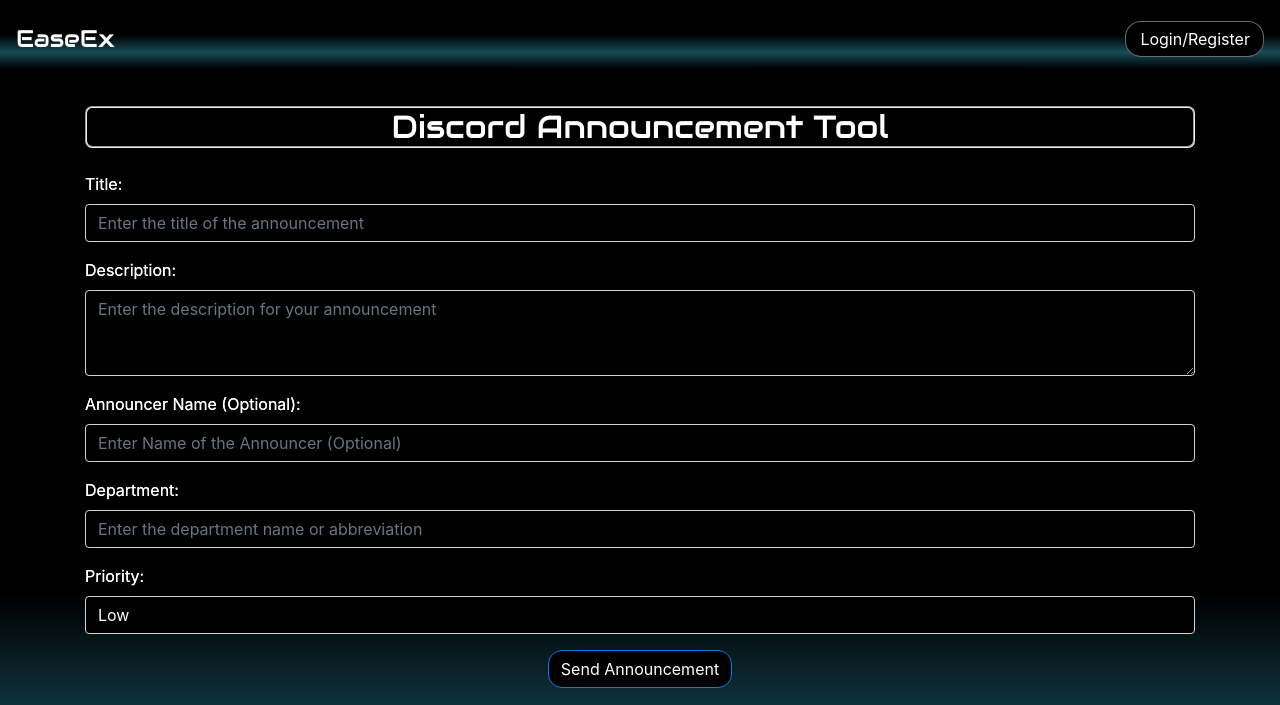
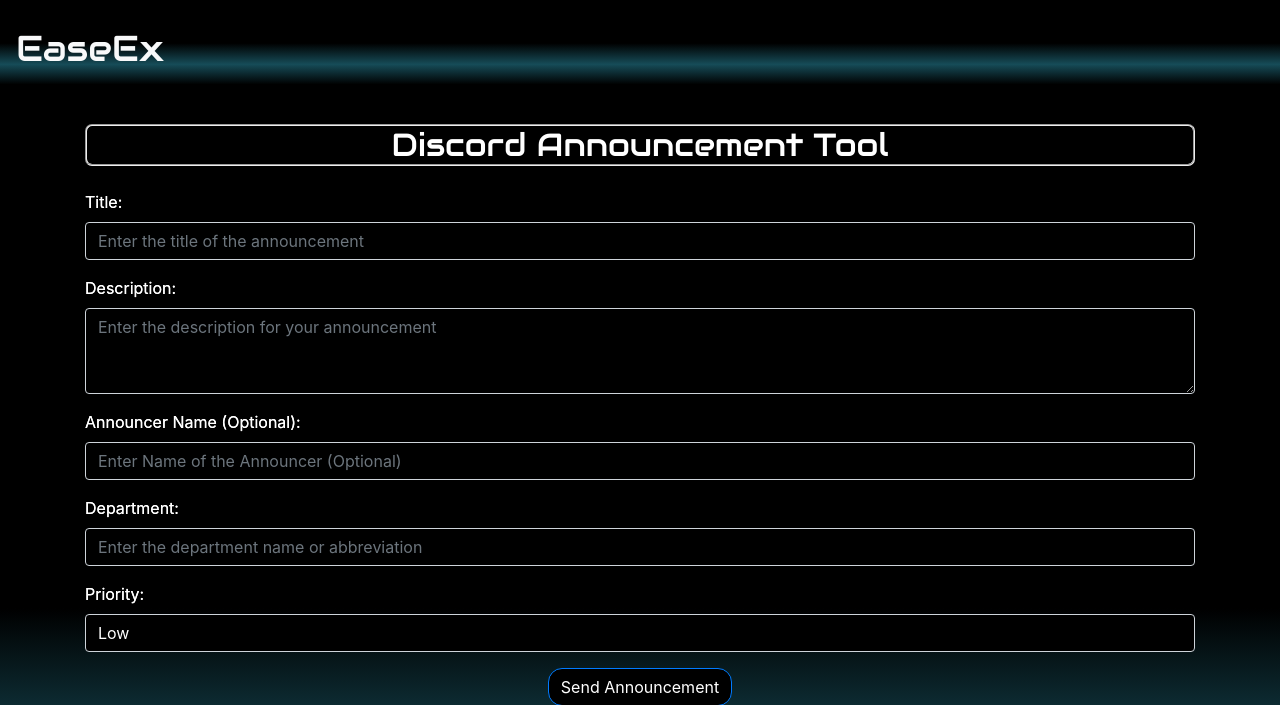
Before and after one commit to CLoaKY233/HazelNut, a Flask app: page / in a window 1280 px wide. Shown: the top 705 px of the page. Run offline with Flask 3, Linux system fonts and the light colour scheme; some libraries are stand-ins or nearby versions.

Commit message:
html fix look

```diff
--- a/templates/index.html
+++ b/templates/index.html
@@ -14,13 +14,13 @@
 
 <body style="color: var(--bs-emphasis-color);font-size: 16px;background: linear-gradient(black, rgb(0,0,0) 78%, rgb(22,76,88));">
     <nav class="navbar navbar-expand bg-dark d-flex flex-grow-1 flex-shrink-1 flex-fill justify-content-around align-items-stretch align-content-stretch align-self-stretch flex-wrap mt-auto py-3" data-bs-theme="dark" style="margin: 0px;--bs-body-bg: #000000;background: linear-gradient(black 45%, rgb(22,76,88) 67%, #000000 88%);border-radius: 5px;border-top-width: 8px;border-top-color: var(--bs-body-color);">
-        <div class="container-fluid"><a class="navbar-brand d-flex align-items-center" href="#" style="color: rgb(0,0,0);"><span style="font-family: Audiowide, serif;text-align: justify;font-size: 24px;color: var(--bs-emphasis-color);">EaseEx</span></a><button data-bs-toggle="collapse" class="navbar-toggler" data-bs-target="#navcol-5"><span class="visually-hidden">Toggle navigation</span><span class="navbar-toggler-icon"></span></button>
+        <div class="container-fluid"><a class="navbar-brand d-flex align-items-center" href="#"><span class="text-light" style="font-family: Audiowide, serif;text-align: justify;font-size: 36px;color: var(--bs-navbar-brand-color);">EaseEx</span></a><button data-bs-toggle="collapse" class="navbar-toggler" data-bs-target="#navcol-5"><span class="visually-hidden">Toggle navigation</span><span class="navbar-toggler-icon"></span></button>
             <div class="collapse navbar-collapse" id="navcol-5">
                 <ul class="navbar-nav ms-auto">
                     <li class="nav-item"></li>
                     <li class="nav-item"></li>
                     <li class="nav-item"></li>
-                </ul><a class="btn btn-primary ms-md-2" role="button" data-bss-hover-animate="pulse" href="#" style="background: rgb(0,0,0);border-radius: 16px;position: relative;display: block;overflow: visible;padding: 5px 14px;height: 36.2px;width: 138.6px;transform: rotate(0deg) scale(1) skew(0deg);transform-style: preserve-3d;opacity: 1;border-width: 1px;border-color: rgba(255,255,255,0.41);">Login/Register</a>
+                </ul>
             </div>
         </div>
     </nav>
```
